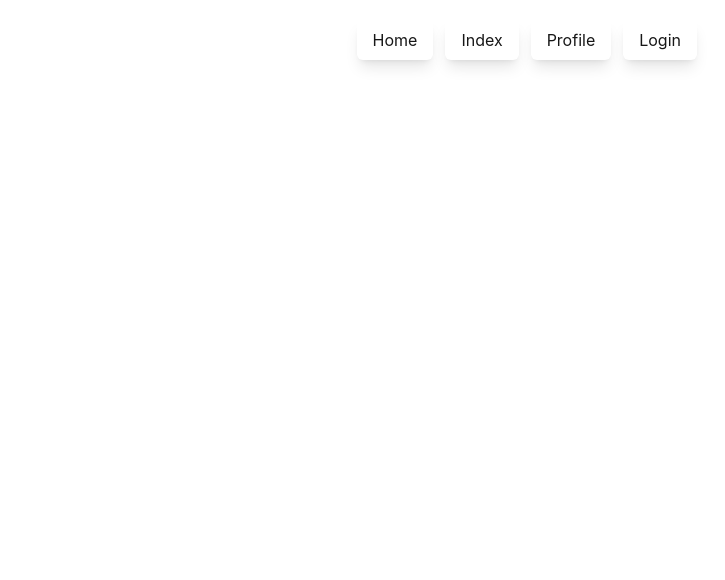
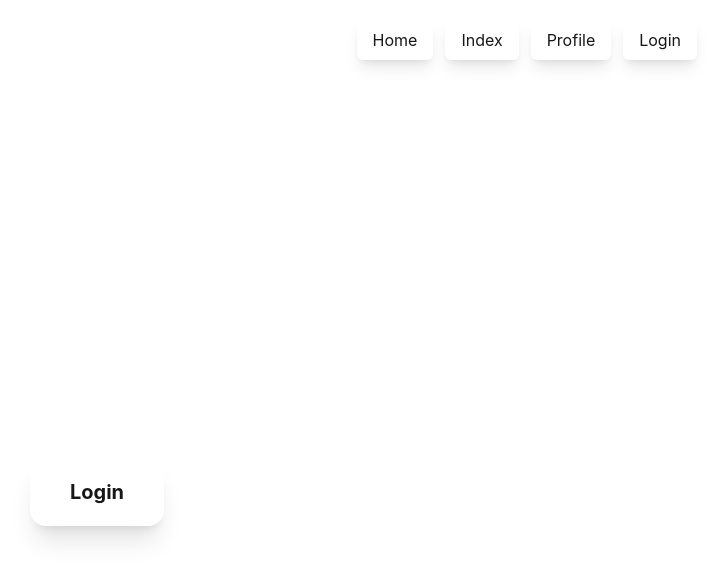
Before and after one commit to jxhnmo/SlingHealthAlumniTracker, a Next.js app in the folder alumnitracker/frontend/: page / in a window 1280 px wide. Shown: the top 580 px of the page, without its empty margins (543-1268 px from the left). Built offline with nearby package versions, Linux system fonts and the light colour scheme.

Commit message:
added login button to home page

```diff
--- a/alumnitracker/frontend/src/pages/index.tsx
+++ b/alumnitracker/frontend/src/pages/index.tsx
@@ -29,10 +29,22 @@ const IndexPage: React.FC = () => {
         ))}
       </nav>
 
-      <div className="relative z-10 w-[60%] h-[80%] flex flex-col justify-center items-center">
-        <h1 className="text-center text-7xl font-bold text-white">
+      <div className="relative z-10 flex flex-col items-center">
+        {/* Alumni Tracker Header */}
+        <h1 className="text-center text-7xl font-bold text-white mb-8">
           Alumni Tracker
         </h1>
+
+        {/* Separate Div for Login Button */}
+        <div className="mt-20">
+          <Link
+            href="/login"
+            className="inline-block px-10 py-5 text-xl font-bold text-[--popcol] bg-[--dark2] rounded-2xl shadow-xl transition-transform
+               hover:bg-[--popcol] hover:text-[--dark2] hover:scale-110"
+          >
+            Login
+          </Link>
+        </div>
       </div>
     </div>
   );
```
